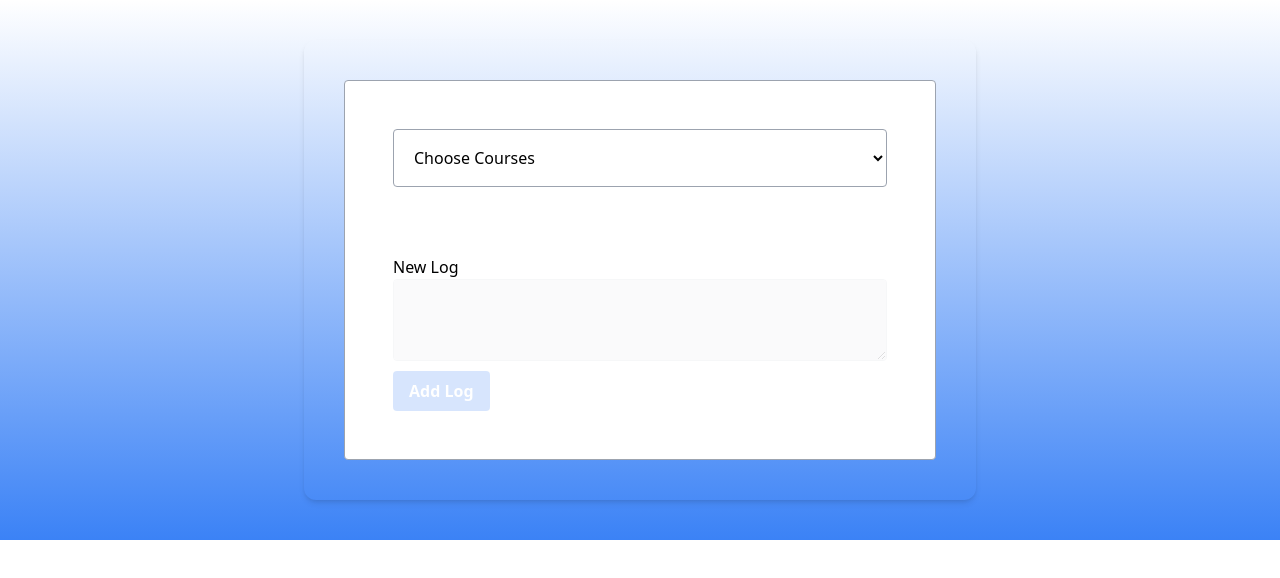
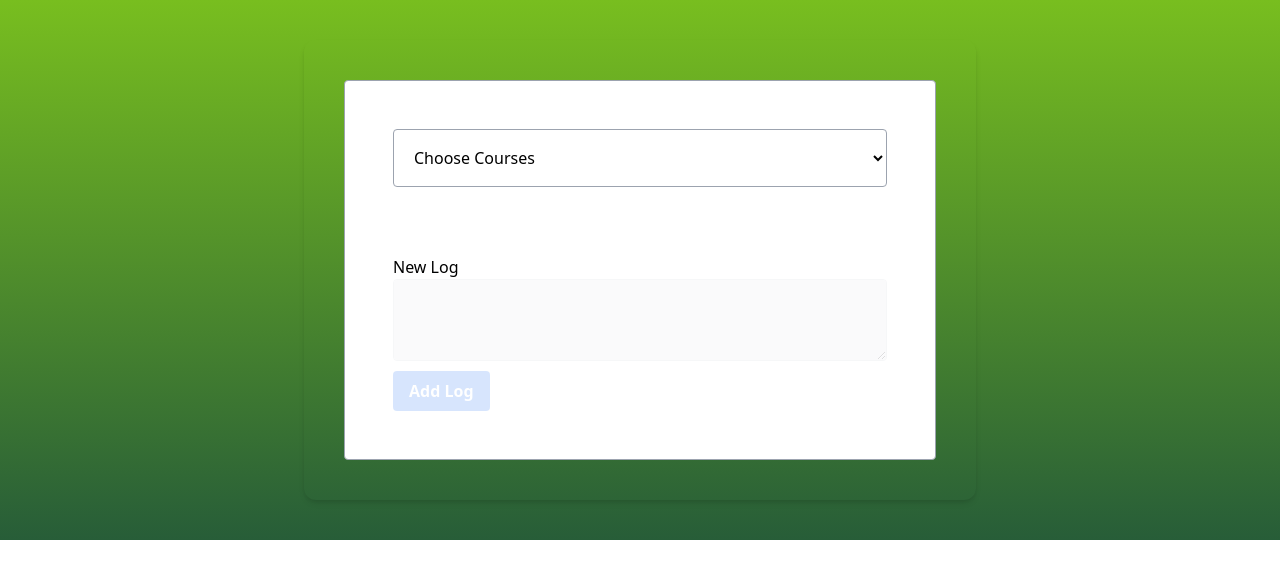
Before and after one commit to kilowulf/UVU-Brand-Dark-Light-Practicum, a plain HTML site: page public/index.html in a window 1280 px wide. Drawn offline with nearby package versions, Linux system fonts and the light colour scheme; no server answers.

Commit message:
1 binaries uploaded

```diff
--- a/public/index.html
+++ b/public/index.html
@@ -8,6 +8,10 @@
     <script src="https://ajax.googleapis.com/ajax/libs/jquery/3.6.0/jquery.min.js"></script>
     <script src="https://cdn.jsdelivr.net/npm/axios/dist/axios.min.js"></script>
     <script src="https://cdn.tailwindcss.com"></script>
+    <style>
+      body {}
+
+    </style>
   </head>
   <body
     class="
@@ -19,9 +23,10 @@
       overflow-hidden
       md:max-w-2xl
       bg-gradient-to-t
-      from-blue-500
-      to-transparent
-      border-gray-200
+      from-[#275D38]
+      to-[#78BE1F]
+      border-[#78BE1F]
+      bg-[url('')]
       font-helvetica
       text-base
       border-10
```
Also changed, not shown: public/img/Green tiny squares.png (added), readme.md.
